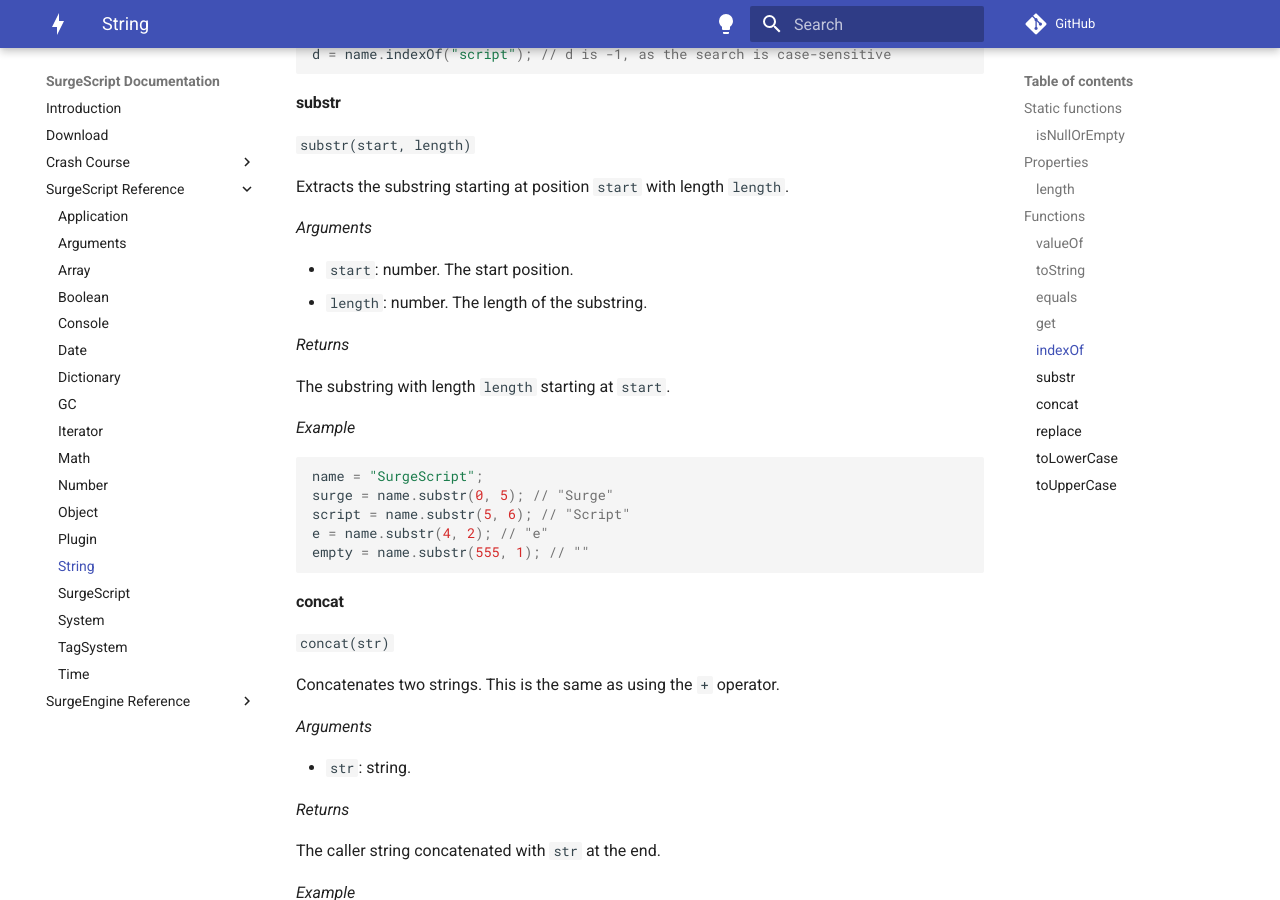
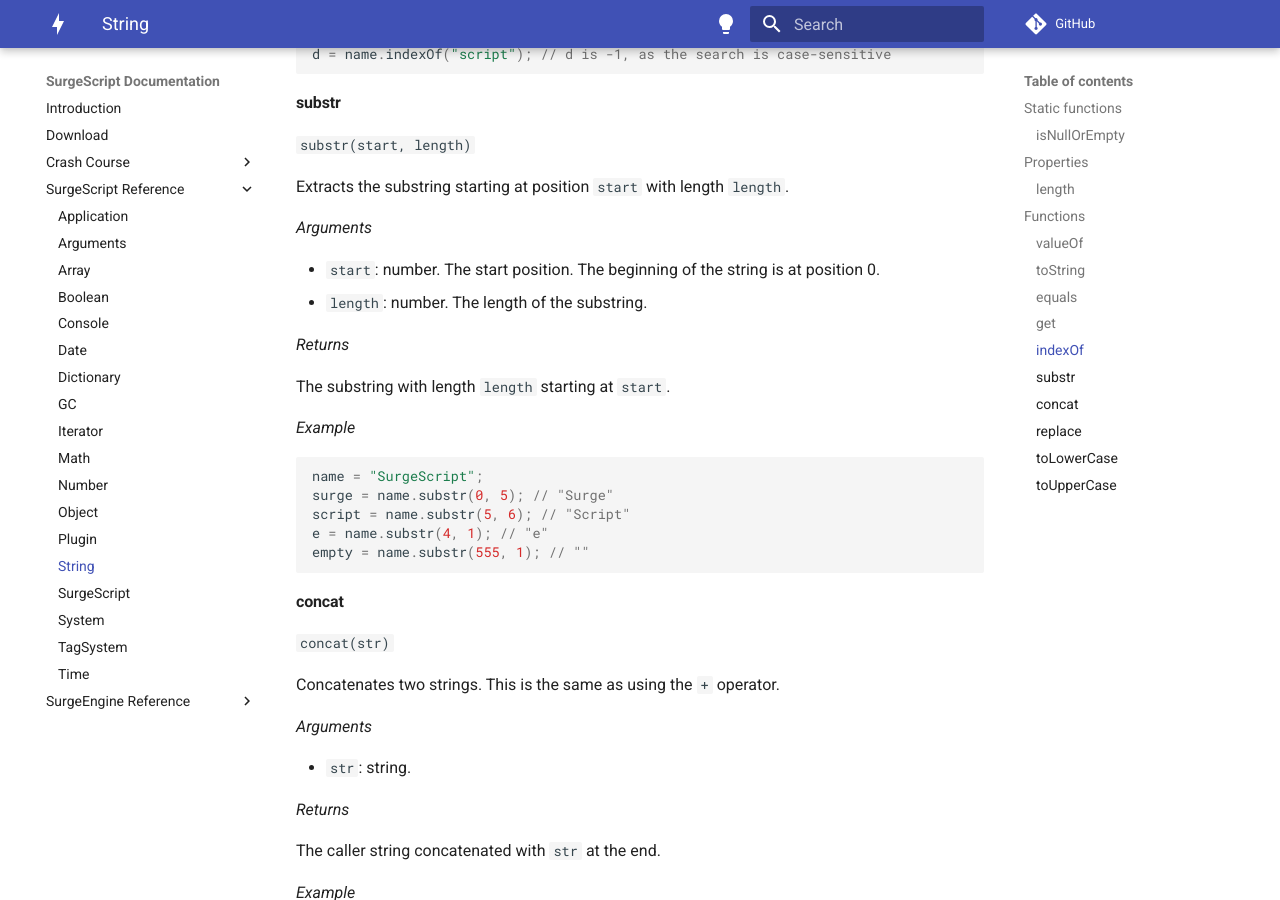
Before and after one commit to alemart/surgescript, an MkDocs documentation site: the page built from docs/reference/string.md, in a window 1280 px wide and 900 px high, scrolled down 2787 px. Built offline with MkDocs 1.6.1 and Material for MkDocs 9.7.7, drawn with Linux system fonts in a browser that asks for light colours; comment, search, counter and statistics services are not loaded.

Commit message:
Docs: update String.substr()

````diff
--- a/docs/reference/string.md
+++ b/docs/reference/string.md
@@ -137,7 +137,7 @@
 
 *Arguments*
 
-* `start`: number. The start position.
+* `start`: number. The start position. The beginning of the string is at position 0.
 * `length`: number. The length of the substring.
 
 *Returns*
@@ -150,7 +150,7 @@
 name = "SurgeScript";
 surge = name.substr(0, 5); // "Surge"
 script = name.substr(5, 6); // "Script"
-e = name.substr(4, 2); // "e"
+e = name.substr(4, 1); // "e"
 empty = name.substr(555, 1); // ""
 ```
 
````
